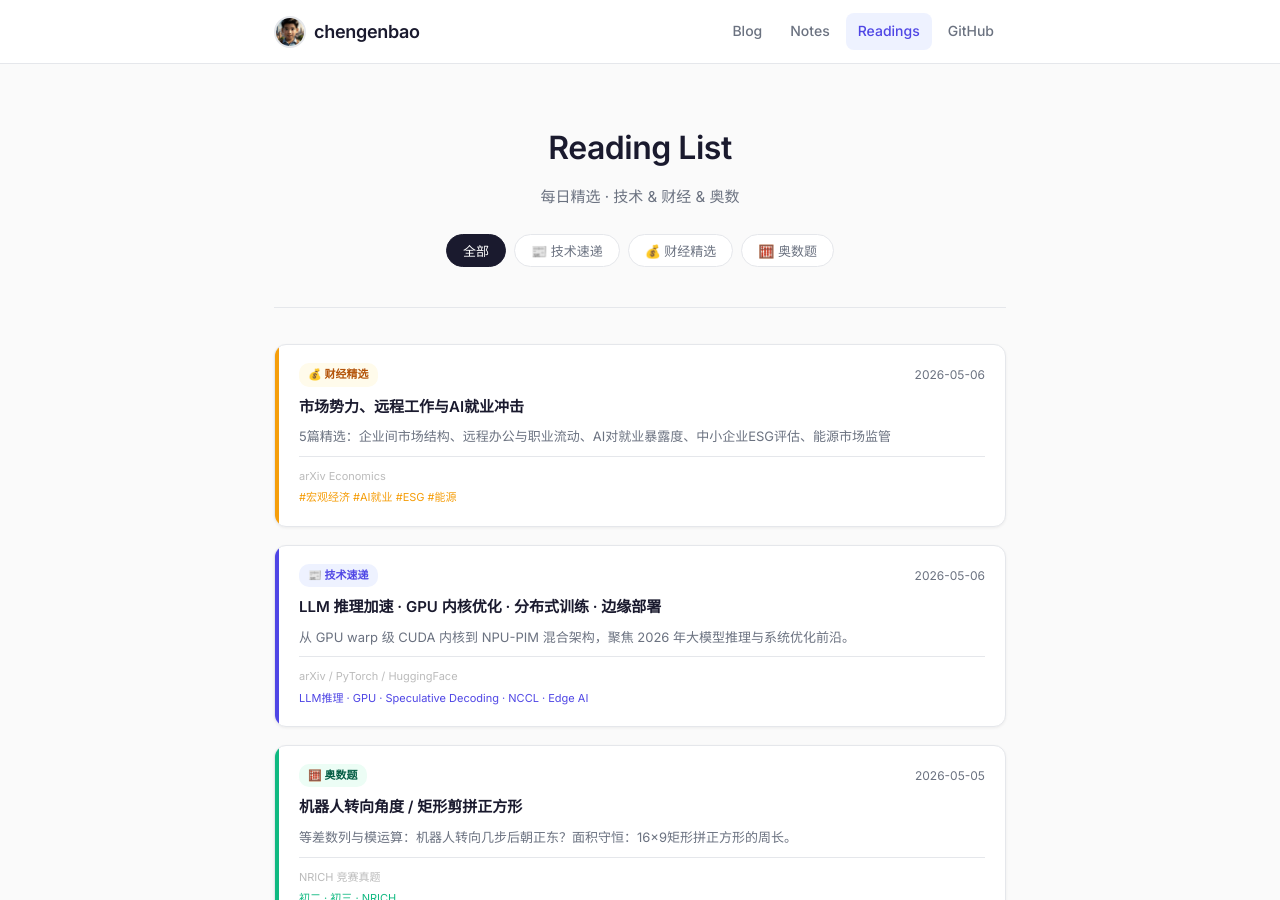
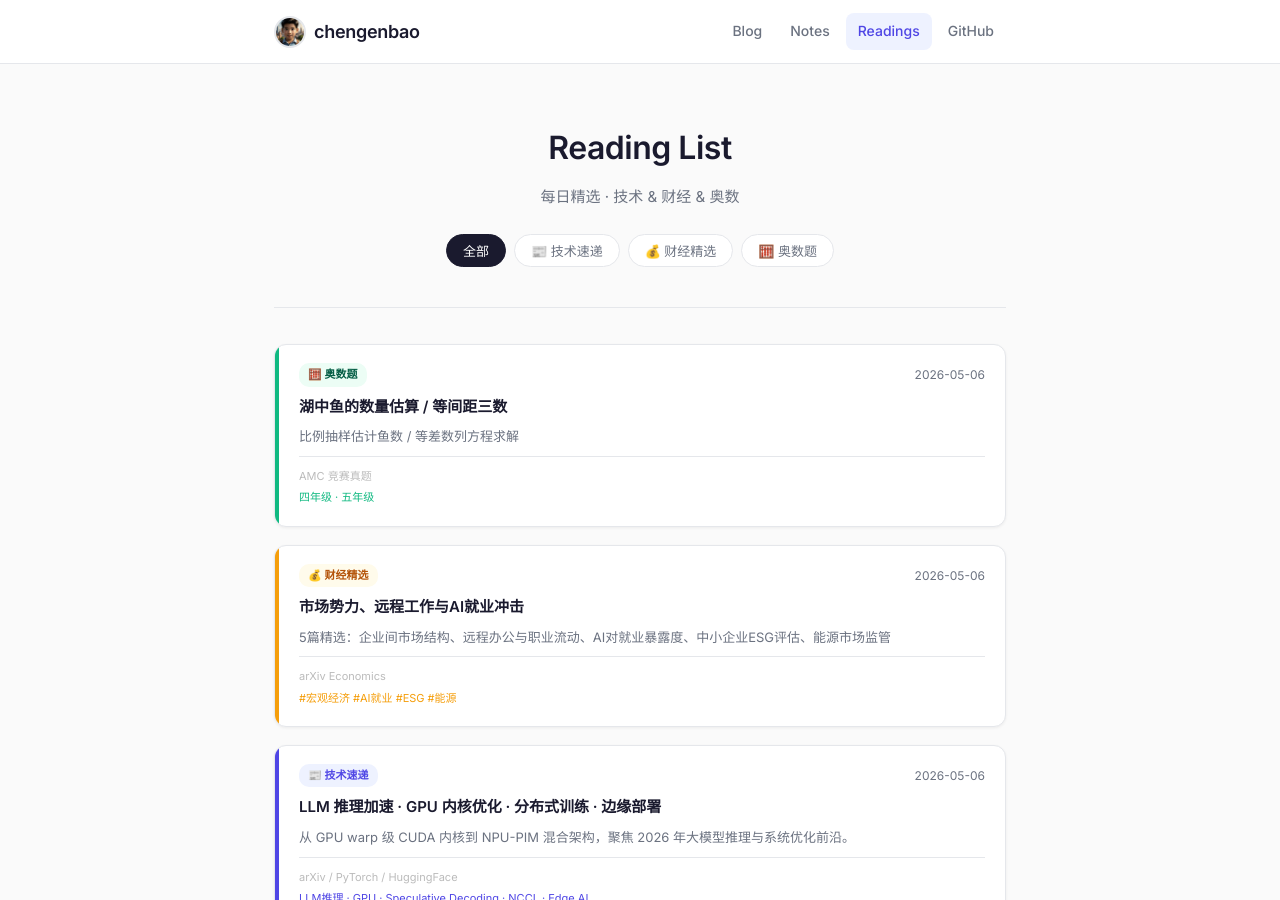
Before and after one commit to chengenbao/chengenbao.github.io, a Jekyll site: the page built from reading-list/index.md, in a window 1280 px wide and 900 px high. Built offline with Jekyll 4.4.1, drawn with Linux system fonts in a browser that asks for light colours.

Commit message:
add math card 2026-05-06

```diff
--- a/reading-list/index.md
+++ b/reading-list/index.md
@@ -18,6 +18,7 @@
   </div>
 
   <div class="rl-grid">
+<a class="rl-card math" href="/reading-list/2026-05-06-math/"><div class="rl-accent"></div><div class="rl-body"><div class="rl-top"><span class="rl-badge math">🧮 奥数题</span><time>2026-05-06</time></div><h2>湖中鱼的数量估算 / 等间距三数</h2><p>比例抽样估计鱼数 / 等差数列方程求解</p><div class="rl-meta"><span class="rl-source">AMC 竞赛真题</span><span class="rl-tags">四年级 · 五年级</span></div></div></a>
 <a class="rl-card finance" href="/reading-list/2026-05-06-finance-daily/">
   <div class="rl-accent"></div>
   <div class="rl-body">
```
